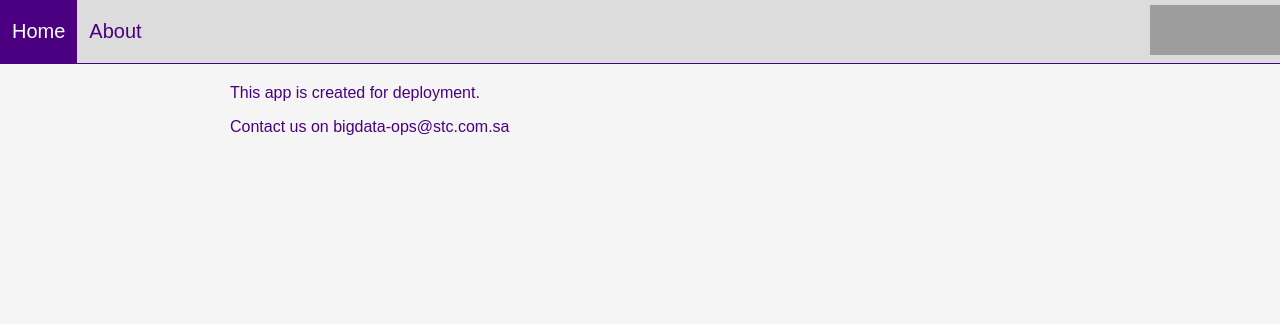
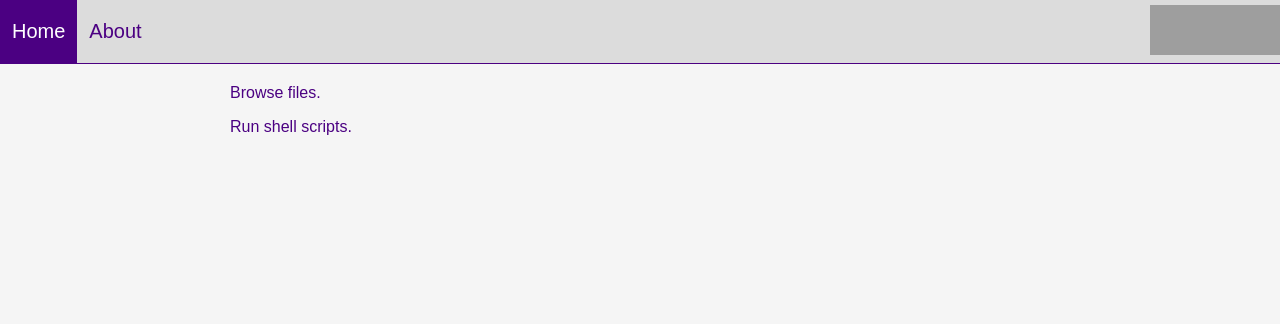
Before and after one commit to sachin646/Flask-App-1, a Flask app: page /about in a window 1280 px wide. Shown: the top 324 px of the page. Run offline with Flask 2, Linux system fonts and the light colour scheme; grey boxes are pictures that could not be loaded.

Commit message:
renamed and modified complete project to app in public repo

```diff
--- a/app.py
+++ b/app.py
@@ -1,4 +1,4 @@
-from deployment_prj import app
+from project import app
 
 if __name__ == '__main__':
     app.run(debug=True)
--- a/deployment_prj/templates/about.html
+++ /dev/null
@@ -1,5 +0,0 @@
-{% extends "home.html"%}
-{% block content %}
-<p>This app is created for deployment.</p>
-<p>Contact us on bigdata-ops@stc.com.sa</p>
-{% endblock %}
--- a/deployment_prj/templates/welcome.html
+++ /dev/null
@@ -1,4 +0,0 @@
-{% extends "home.html"%}
-{% block content %}
-<p>Welcome to the deployment page {{current_user.user_name}}</p>
-{% endblock %}
--- a/deployment_prj/core/views.py
+++ b/project/core/views.py
@@ -1,8 +1,8 @@
 from flask import render_template, url_for, request, Blueprint
 from flask import render_template,url_for,flash,redirect,request,Blueprint
 from flask_login import login_user, current_user, logout_user, login_required
-from deployment_prj.core.forms import LoginForm
-from deployment_prj.models import User
+from project.core.forms import LoginForm
+from project.models import User
 
 core = Blueprint('core',__name__)
 
@@ -26,7 +26,7 @@ def login():
                 next = request.args.get('next')
 
                 if next == None or not next[0]=='/':
-                    next = url_for('deployment_ui.browse')
+                    next = url_for('ui.browse')
 #                print(current_user.is_authenticated)
                 return redirect(next)
             else:
--- a/deployment_prj/models.py
+++ b/project/models.py
@@ -25,6 +25,6 @@ class User(UserMixin):
 
 # Initialize USERS
 USERS = {
-            "admin@stc.com.sa" : ("admin@stc.com.sa", "admin1234!"),
-            "sachin@stc.com.sa" : ("sachin@stc.com.sa", "sachin1234$")
+            "admin@abc.com" : ("admin@abc.com", "admin1234!"),
+            "sachin@abc.com" : ("sachin@abc.com", "sachin1234$")
         }
--- a/deployment_prj/static/styles/temp.css
+++ b/project/static/styles/temp.css
@@ -24,7 +24,7 @@ body{
   background-color: #4B0082;
   color: #FFFFFF;
 }
-.stc-logo {
+.logo {
   display:inline-block;
   margin-top: 5px;
   float: right;
--- /dev/null
+++ b/project/templates/about.html
@@ -0,0 +1,5 @@
+{% extends "home.html"%}
+{% block content %}
+<p>Browse files.</p>
+<p>Run shell scripts.</p>
+{% endblock %}
--- a/deployment_prj/templates/home.html
+++ b/project/templates/home.html
@@ -2,18 +2,18 @@
 <html lang="en" dir="ltr">
   <head>
     <meta charset="utf-8">
-    <title>Operations Dashboard</title>
+    <title>Dashboard</title>
 	<link rel= "stylesheet" type= "text/css" href= "{{ url_for('static',filename='styles/temp.css') }}">
 	</head>
 	<body style="font-family:Arial;" bgcolor="#DCDCDC">
     <div class="header">
-	<a href="{{url_for('deployment_ui.browse')}}">Home</a>
+	<a href="{{url_for('ui.browse')}}">Home</a>
 	{% if current_user.is_authenticated %}
 	<a href="/account">Account</a>
 	<a href="/logout">Log Out</a>
 	{% endif %}
 	<a href="/about">About</a>
-	<img class="stc-logo" src={{url_for('static',filename='logo/stc_logo.png')}} alt="STC logo" width="130" height="50">
+	<img class="logo" src={{url_for('static',filename='logo/logo.png')}} alt="Logo/Name" width="130" height="50"></img>
 	</div>
 	<div class="main">
     		{% block content %}
--- /dev/null
+++ b/project/templates/welcome.html
@@ -0,0 +1,4 @@
+{% extends "home.html"%}
+{% block content %}
+<p>Some text here. {{current_user.user_name}}</p>
+{% endblock %}
--- a/deployment_prj/users/views.py
+++ b/project/users/views.py
@@ -1,7 +1,7 @@
-from deployment_prj import login_manager
+from project import login_manager
 from flask import render_template, Blueprint, redirect, url_for
 from flask_login import login_user, current_user, login_required, logout_user
-from deployment_prj.models import User
+from project.models import User
 
 
 users = Blueprint('users',__name__)
```
Also changed, not shown: project/__init__.py (renamed from deployment_prj/__init__.py, +5 -5 lines), project/ui/views.py (renamed from deployment_prj/deployment_ui/views.py, +5 -5 lines), deployment_prj/Readme.txt (deleted), project/Readme.txt (added), project/core/forms.py (renamed from deployment_prj/core/forms.py), project/error_pages/handlers.py (renamed from deployment_prj/error_pages/handlers.py), project/templates/account.html (renamed from deployment_prj/templates/account.html), project/templates/browse.html (renamed from deployment_prj/templates/browse.html), project/templates/error_pages/404.html (renamed from deployment_prj/templates/error_pages/404.html), project/templates/index.html (renamed from deployment_prj/templates/index.html).
